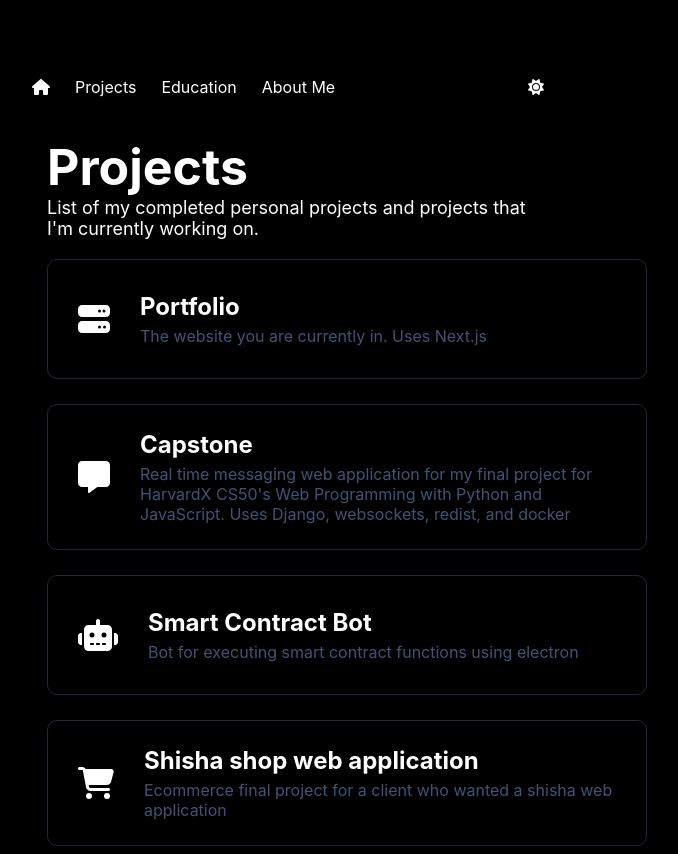
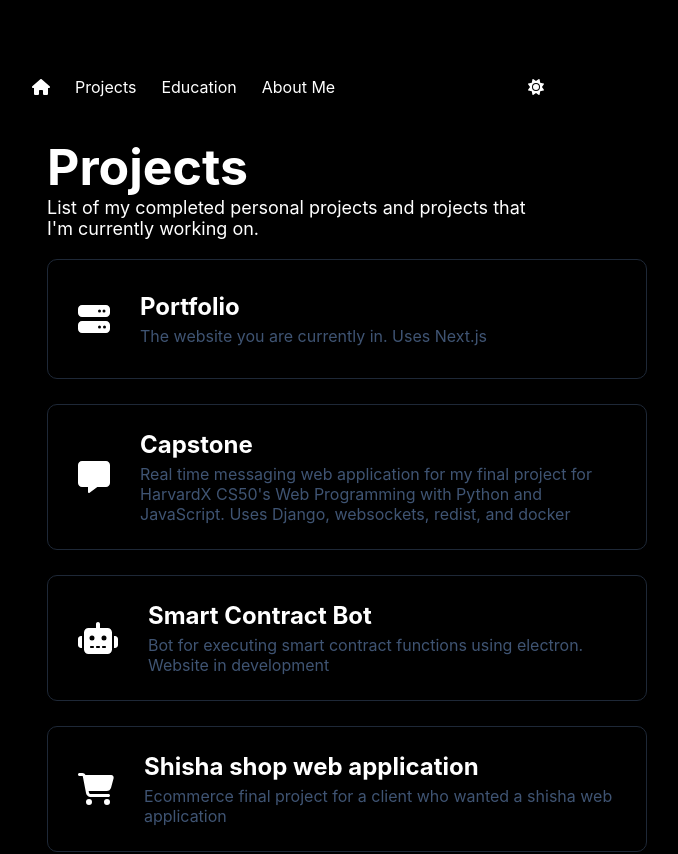
Before and after one commit to rol3293/hawad, a Next.js app: page /projects in a window 1280 px wide. Shown: the top 854 px of the page, without its empty margins (352-1030 px from the left). Built offline with nearby package versions, Linux system fonts and the light colour scheme.

Commit message:
changed botminter href to #

```diff
--- a/pages/projects.js
+++ b/pages/projects.js
@@ -17,9 +17,9 @@ const projectList = [
         icon: faMessage
     },
     {
-        link: 'https://github.com/rol3293/BotMinter',
+        link: '#',
         title: 'Smart Contract Bot',
-        desc: 'Bot for executing smart contract functions using electron',
+        desc: 'Bot for executing smart contract functions using electron. Website in development',
         icon: faRobot
     },
     {
```
